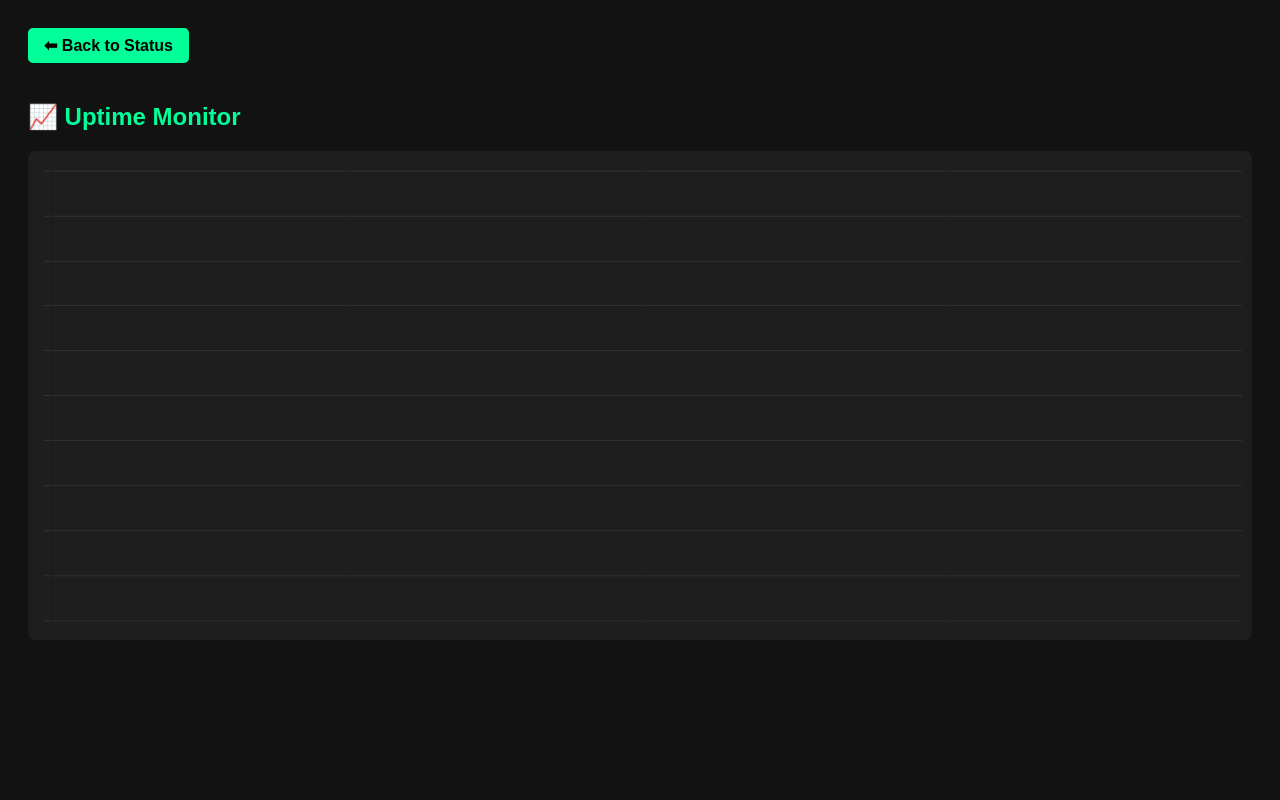
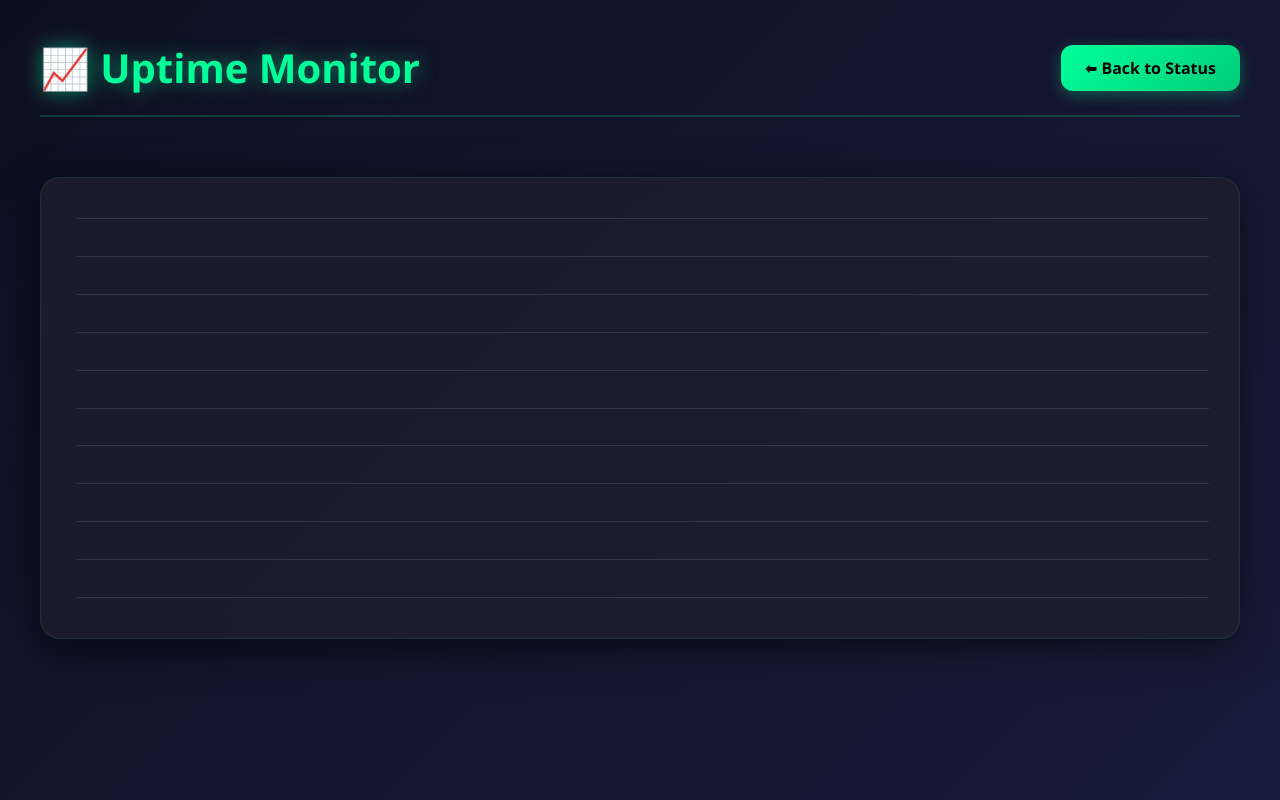
Before and after one commit to NYXBAM/spyglass, a Flask app: page /uptime in a window 1280 px wide. Run offline with Flask 2, Linux system fonts and the light colour scheme; data that the repository does not hold is empty.

Commit message:
New design, and fix uptime error

```diff
--- a/web/templates/uptimes.html
+++ b/web/templates/uptimes.html
@@ -5,37 +5,115 @@
   <title>Uptime Monitor</title>
   <script src="https://cdn.jsdelivr.net/npm/chart.js"></script>
   <style>
+    * {
+      margin: 0;
+      padding: 0;
+      box-sizing: border-box;
+    }
+
     body {
-      font-family: sans-serif;
-      background-color: #121212;
-      color: #fff;
+      font-family: 'Segoe UI', Tahoma, Geneva, Verdana, sans-serif;
+      background: linear-gradient(135deg, #0f0f23 0%, #1a1a3a 100%);
+      color: #ffffff;
+      min-height: 100vh;
       padding: 20px;
     }
-    canvas {
-      background-color: #1e1e1e;
-      border-radius: 8px;
-      padding: 10px;
+
+    .container {
+      max-width: 1200px;
+      margin: 0 auto;
     }
+
+    .header {
+      display: flex;
+      align-items: center;
+      justify-content: space-between;
+      margin-bottom: 30px;
+      padding: 20px 0;
+      border-bottom: 2px solid rgba(0, 255, 153, 0.2);
+    }
+
+    .btn {
+      padding: 12px 24px;
+      background: linear-gradient(135deg, #00ff99 0%, #00cc7a 100%);
+      border: none;
+      border-radius: 12px;
+      color: #000;
+      font-weight: 600;
+      text-decoration: none;
+      transition: all 0.3s ease;
+      box-shadow: 0 4px 15px rgba(0, 255, 153, 0.3);
+    }
+
+    .btn:hover {
+      transform: translateY(-2px);
+      box-shadow: 0 6px 20px rgba(0, 255, 153, 0.4);
+    }
+
     h2 {
       color: #00ff99;
+      font-size: 2.5rem;
+      font-weight: 700;
+      text-shadow: 0 0 20px rgba(0, 255, 153, 0.5);
     }
-    .btn {
-      padding: 8px 16px;
-      background: #00ff99;
-      border: none;
-      border-radius: 5px;
-      color: #000;
-      font-weight: bold;
-      text-decoration: none;
-      margin-bottom: 20px;
-      display: inline-block;
+
+    .chart-container {
+      background: rgba(30, 30, 46, 0.8);
+      border-radius: 20px;
+      padding: 30px;
+      box-shadow: 0 10px 40px rgba(0, 0, 0, 0.5);
+      backdrop-filter: blur(10px);
+      border: 1px solid rgba(0, 255, 153, 0.1);
+    }
+
+    canvas {
+      border-radius: 16px;
+    }
+
+    .stats-grid {
+      display: grid;
+      grid-template-columns: repeat(auto-fit, minmax(200px, 1fr));
+      gap: 20px;
+      margin-bottom: 30px;
+    }
+
+    .stat-card {
+      background: rgba(30, 30, 46, 0.6);
+      border-radius: 16px;
+      padding: 20px;
+      text-align: center;
+      border: 1px solid rgba(0, 255, 153, 0.2);
+      backdrop-filter: blur(5px);
+    }
+
+    .stat-value {
+      font-size: 2rem;
+      font-weight: 700;
+      color: #00ff99;
+      margin-bottom: 5px;
+    }
+
+    .stat-label {
+      color: #a0a0a0;
+      font-size: 0.9rem;
     }
   </style>
 </head>
 <body>
-  <a href="/" class="btn">⬅ Back to Status</a>
-  <h2>📈 Uptime Monitor </h2>
-  <canvas id="uptimeChart" width="1000" height="400"></canvas>
+  <div class="container">
+    <div class="header">
+      <h2>📈 Uptime Monitor</h2>
+      <a href="/" class="btn">⬅ Back to Status</a>
+    </div>
+
+    <div class="stats-grid" id="statsGrid">
+      <!-- Stats will be populated here -->
+    </div>
+
+    <div class="chart-container">
+      <canvas id="uptimeChart" width="1000" height="400"></canvas>
+    </div>
+  </div>
 
   <script>
     fetch("/uptime-data", { cache: "no-store" })
@@ -47,7 +125,6 @@
         console.log("Received data:", data);
         const intervalMinutes = 5;
         const hoursToShow = 24;
-
 
         const timestamps = data.map(entry => new Date(entry.timestamp).getTime());
         const minTime = Math.min(...timestamps) - hoursToShow * 60 * 60 * 1000;
@@ -64,7 +141,8 @@
               const time = new Date(entry.timestamp).toISOString().slice(0, 19);
               grouped[entry.target].push({
                   time: time,
-                  status: entry.status === "up" ? 0.5 : -0.5
+                  timestamp: new Date(entry.timestamp).getTime(),
+                  status: entry.status === "up"
               });
           } catch (e) {
               console.error("Invalid date for entry:", entry, e);
@@ -72,36 +150,101 @@
         });
 
         const datasets = [];
+        const stats = [];
+
+        // Generate colors for each target
+        const colors = [
+          '#00ff99', '#ff6b6b', '#4ecdc4', '#45b7d1',
+          '#96ceb4', '#ffeaa7', '#dda0dd', '#98d8c8'
+        ];
+        let colorIndex = 0;
+
         for (const [target, logs] of Object.entries(grouped)) {
           console.log("Processing target:", target, "logs:", logs);
+
+          // Sort logs by timestamp
+          logs.sort((a, b) => a.timestamp - b.timestamp);
+
           const dataPoints = [];
           let lastStatus = 0;
           let logIndex = 0;
 
           for (const labelTime of timeLabels) {
               const labelTimeMs = new Date(labelTime).getTime();
-              while (logIndex < logs.length && new Date(logs[logIndex].time).getTime() <= labelTimeMs) {
-                  lastStatus = logs[logIndex].status;
+              while (logIndex < logs.length && logs[logIndex].timestamp <= labelTimeMs) {
+                  lastStatus = logs[logIndex].status ? 0.5 : -0.5;
                   logIndex++;
               }
               dataPoints.push(lastStatus);
           }
 
-          const upCount = dataPoints.filter(v => v === 0.5).length;
-          const uptimePercent = dataPoints.length > 0 ? ((upCount / dataPoints.length) * 100).toFixed(1) : 0;
+          // ПРАВИЛЬНИЙ РОЗРАХУНОК АПТАЙМУ - рахуємо час, а не кількість точок
+          let totalUpTime = 0;
+          let totalTime = 0;
+
+          if (logs.length > 0) {
+            // Сортуємо логи за часом
+            const sortedLogs = [...logs].sort((a, b) => a.timestamp - b.timestamp);
+
+            for (let i = 0; i < sortedLogs.length - 1; i++) {
+              const currentLog = sortedLogs[i];
+              const nextLog = sortedLogs[i + 1];
+              const duration = nextLog.timestamp - currentLog.timestamp;
+
+              totalTime += duration;
+              if (currentLog.status) {
+                totalUpTime += duration;
+              }
+            }
+
+            // Додаємо час від останнього запису до поточного моменту
+            if (sortedLogs.length > 0) {
+              const lastLog = sortedLogs[sortedLogs.length - 1];
+              const currentTime = Date.now();
+              const duration = currentTime - lastLog.timestamp;
+
+              totalTime += duration;
+              if (lastLog.status) {
+                totalUpTime += duration;
+              }
+            }
+          }
+
+          const uptimePercent = totalTime > 0 ? ((totalUpTime / totalTime) * 100).toFixed(1) : 0;
+
+          const color = colors[colorIndex % colors.length];
+          colorIndex++;
 
           datasets.push({
             label: `${target} (${uptimePercent}%)`,
             data: dataPoints,
-            borderColor: `hsl(${Math.floor(Math.random() * 360)}, 70%, 50%)`,
-            backgroundColor: `hsl(${Math.floor(Math.random() * 360)}, 70%, 50%, 0.2)`,
+            borderColor: color,
+            backgroundColor: color + '40',
             fill: false,
-            tension: 0.4,
-            borderWidth: 2,
+            tension: 0.1,
+            borderWidth: 3,
             pointRadius: 0,
-            pointHoverRadius: 0
+            pointHoverRadius: 6,
+            pointHoverBackgroundColor: color,
+            pointHoverBorderColor: '#ffffff',
+            pointHoverBorderWidth: 2
+          });
+
+          stats.push({
+            target: target,
+            uptime: uptimePercent,
+            color: color
           });
         }
+
+        // Populate stats grid
+        const statsGrid = document.getElementById('statsGrid');
+        statsGrid.innerHTML = stats.map(stat => `
+          <div class="stat-card">
+            <div class="stat-value" style="color: ${stat.color}">${stat.uptime}%</div>
+            <div class="stat-label">${stat.target}</div>
+          </div>
+        `).join('');
 
         const labels = timeLabels.map(d => new Date(d).toLocaleTimeString([], {hour: '2-digit', minute:'2-digit'}));
 
@@ -113,42 +256,72 @@
           },
           options: {
             responsive: true,
+            maintainAspectRatio: false,
+            interaction: {
+              intersect: false,
+              mode: 'index'
+            },
+            plugins: {
+              legend: {
+                labels: {
+                  color: '#ffffff',
+                  font: {
+                    size: 14,
+                    weight: '600'
+                  },
+                  usePointStyle: true,
+                  pointStyle: 'circle'
+                },
+                position: 'top'
+              },
+              tooltip: {
+                backgroundColor: 'rgba(30, 30, 46, 0.95)',
+                titleColor: '#00ff99',
+                bodyColor: '#ffffff',
+                borderColor: '#00ff99',
+                borderWidth: 1,
+                cornerRadius: 12,
+                displayColors: true,
+                callbacks: {
+                  label: ctx => `${ctx.dataset.label.split(' (')[0]}: ${ctx.parsed.y === 0.5 ? "🟢 UP" : "🔴 DOWN"}`
+                }
+              }
+            },
             scales: {
               y: {
                 ticks: {
-                  callback: val => val === 0.5 ? "UP" : val === -0.5 ? "DOWN" : "",
-                  color: '#00ff99',
-                  font: { weight: 'bold' }
+                  callback: val => val === 0.5 ? "🟢 UP" : val === -0.5 ? "🔴 DOWN" : "",
+                  color: '#ffffff',
+                  font: {
+                    weight: '600',
+                    size: 12
+                  }
                 },
                 grid: {
-                  color: '#333'
+                  color: 'rgba(255, 255, 255, 0.1)',
+                  drawBorder: false
+                },
+                border: {
+                  display: false
                 },
                 min: -1,
                 max: 1
               },
               x: {
                 ticks: {
-                  color: '#00ff99',
-                  font: { weight: 'bold' }
+                  color: '#ffffff',
+                  font: {
+                    weight: '500',
+                    size: 11
+                  },
+                  maxTicksLimit: 12
                 },
                 grid: {
-                  color: '#222'
-                }
-              }
-            },
-            plugins: {
-              legend: {
-                labels: {
-                  color: '#00ff99',
-                  font: {
-                    size: 14,
-                    weight: 'bold'
-                  }
-                }
-              },
-              tooltip: {
-                callbacks: {
-                  label: ctx => `${ctx.dataset.label}: ${ctx.parsed.y === 0.5 ? "UP" : "DOWN"}`
+                  color: 'rgba(255, 255, 255, 0.05)',
+                  drawBorder: false
+                },
+                border: {
+                  display: false
                 }
               }
             }
```
